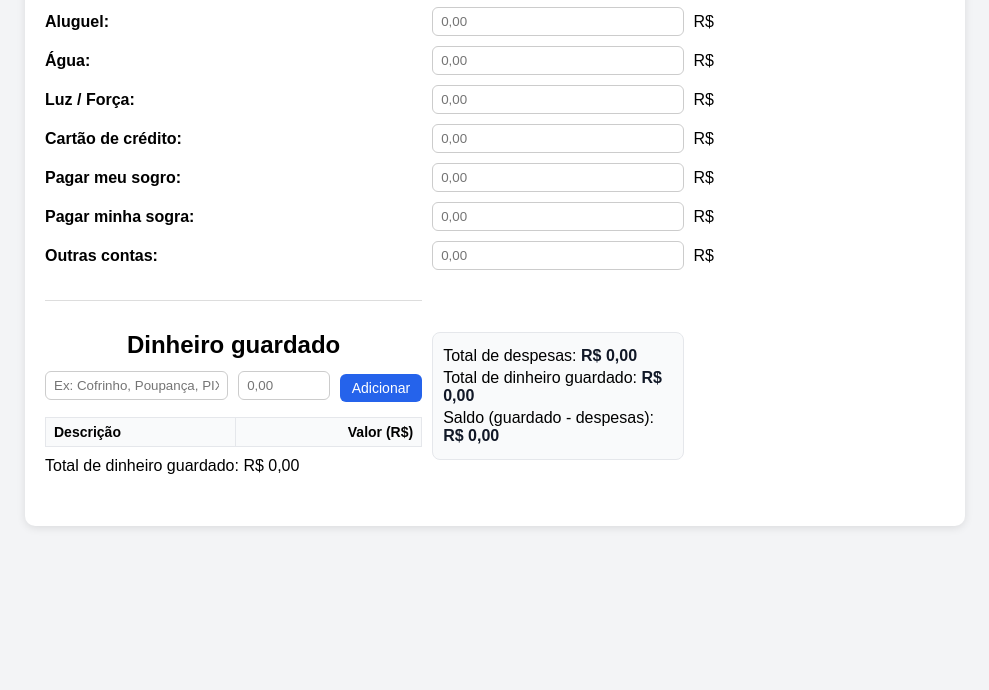
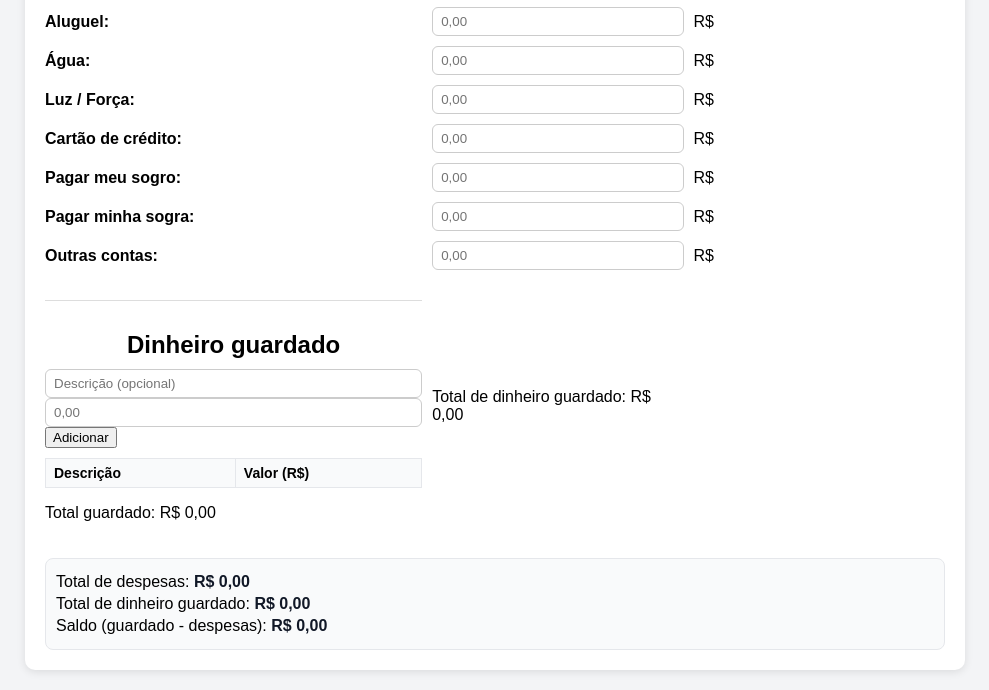
Before and after one commit to ghyozinlima-ux/minhas-despesas-gurdado, a plain HTML site: page index.html in a window 1280 px wide. Shown: the part 149-839 px from the top of the page, without its empty margins (145-1134 px from the left). Before the commit the page ends 800 px from the top, so only its background shows below. Drawn offline with Linux system fonts and the light colour scheme.

Commit message:
index.html

```diff
--- a/index.html
+++ b/index.html
@@ -152,23 +152,30 @@
 <input type="number" id="outras" step="0.01" placeholder="0,00">
 <span>R$</span>
 
-  <div class="section">
+ <div class="section">
   <h2>Dinheiro guardado</h2>
 
-  <div class="grid" style="grid-template-columns: 2fr 1fr 0.7fr;">
-    <input type="text" id="descricaoGuardado" placeholder="Ex: Cofrinho, Poupança, PIX separado...">
+  <div>
+    <input type="text" id="descricaoGuardado" placeholder="Descrição (opcional)">
     <input type="number" id="valorGuardado" step="0.01" placeholder="0,00">
-    <button class="btn" type="button" onclick="adicionarGuardado()">Adicionar</button>
+    <button type="button" onclick="adicionarGuardado()">Adicionar</button>
   </div>
 
   <table id="tabelaGuardado">
     <thead>
       <tr>
         <th>Descrição</th>
-        <th class="right">Valor (R$)</th>
+        <th>Valor (R$)</th>
       </tr>
     </thead>
     <tbody>
+      <!-- linhas criadas via JS -->
+    </tbody>
+  </table>
+
+  <p>Total guardado: <span id="totalGuardado">R$ 0,00</span></p>
+</div>
+
       <!-- Linhas vão aparecer aqui via JavaScript -->
     </tbody>
   </table>
```
